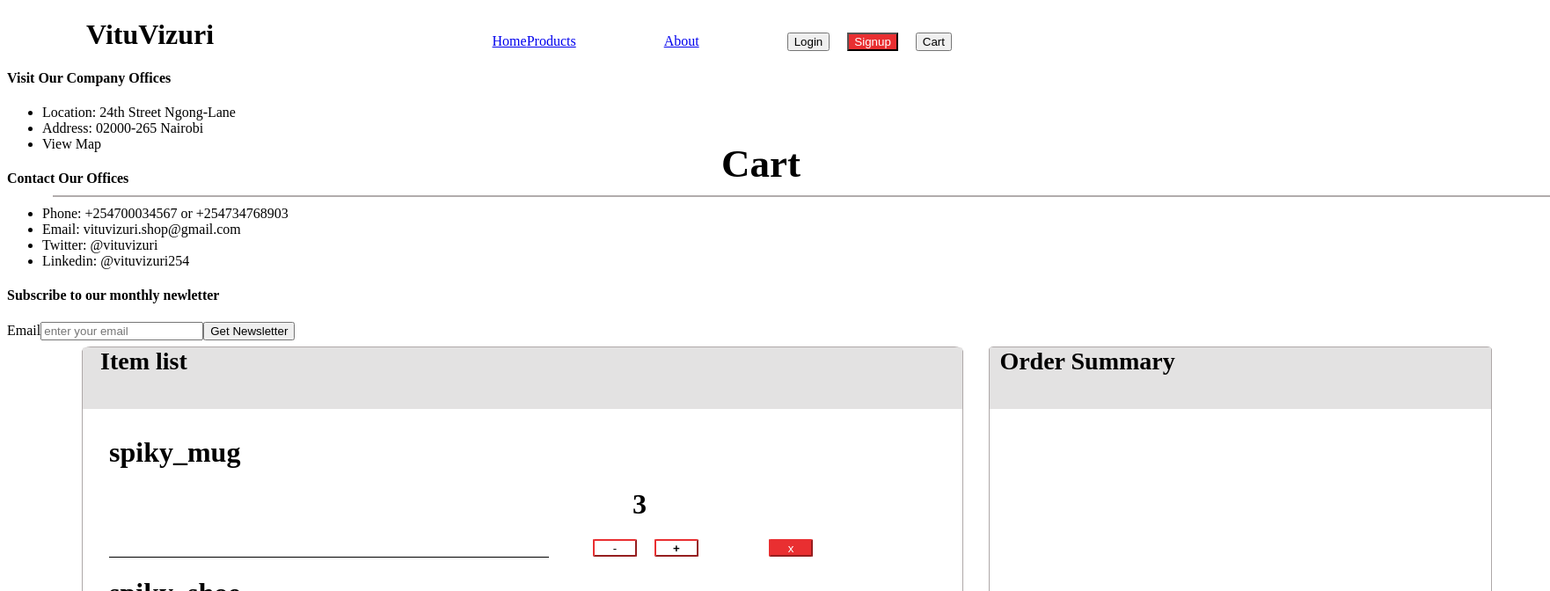
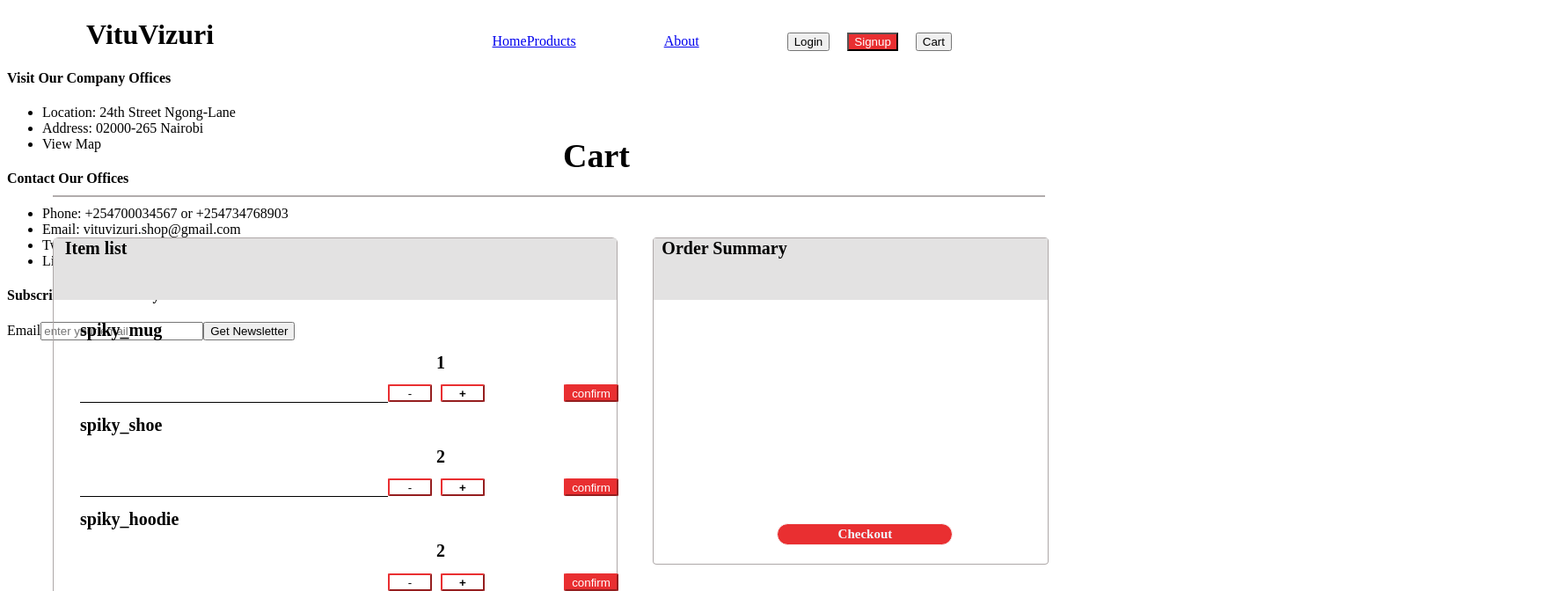
Before and after one commit to Monica-Macharia/vitu, a React (Create React App) app in the folder client/: page /Cart in a window 1280 px wide. Shown: the top 672 px of the page at 88% size, 1762 px wide, since content can reach past the window. Built offline with nearby package versions, Linux system fonts and the light colour scheme.

Commit message:
Style Cart component

```diff
--- a/client/src/Cart.css
+++ b/client/src/Cart.css
@@ -1,9 +1,9 @@
 .purchasesholder {
     position: absolute;
-    width: 1000px;
+    width: 50%;
     height: 70%;
-    left: 93px;
-    top: 394px;
+    left: 60px;
+    top: 270px;
     stroke: rgb(109, 106, 106);
     border: 1px solid rgb(174, 168, 168);
     border-radius: 1%;
@@ -12,10 +12,10 @@
 
 .purchasessummary {
     position: absolute;
-    width: 570px;
+    width: 35%;
     height: 370px;
-    left: 1124px;
-    top: 394px;
+    left: 58%;
+    top: 270px;
     border: 1px solid rgb(174, 168, 168);
     border-radius: 1%;
     font-family: bs-font-sans-serif;
@@ -23,16 +23,16 @@
 
 .checkout-button {
 position: absolute;
-width: 304px;
-height: 40px;
-left: 130px;
+width: 200px;
+height: 25px;
+left: 140px;
 top: 324px;
 background: #E92F31;
 border-radius: 20px;
 border: 1px solid rgb(248, 244, 244);
 color: aliceblue;
 font-family: bs-font-sans-serif;
-font-size: 20px;
+font-size: 15px;
 }
 
 button:hover {
@@ -41,14 +41,14 @@ button:hover {
 
 #summary-header {
     font-family: bs-font-sans-serif;
-    font-size: 28px;
+    font-size: 20px;
     text-align: center;
     padding: 2%;
 }
 
 .header-separator {
     position: absolute;
-    width: 1700px;
+    width: 88%;
     height: 0px;
     left: 60px;
     top: 222px;
@@ -57,10 +57,10 @@ button:hover {
 
 .cart-title {
     position: absolute;
-    left: 820px;
+    left: 50%;
     top: 130px;
     font-family: bs-font-sans-serif;
-    font-size: 45px;
+    font-size: 38px;
 }
 
 .grey-topbar {
--- a/client/src/Cart.js
+++ b/client/src/Cart.js
@@ -15,7 +15,7 @@ export default function Cart() {
     let dummy_data = [
         {
         "product_name":"spiky_mug",
-        "quantity": 3,
+        "quantity": 1,
         "product_id": 2,
         "user_id": 10
     },
--- a/client/src/CartItems.css
+++ b/client/src/CartItems.css
@@ -1,6 +1,6 @@
 .button-reduce {
     position: relative;
-    left: 500px;
+    left: 300px;
     color: black;
     background-color: white;
     border-color: #E92F31;
@@ -12,7 +12,7 @@
 
 .button-add {
     position: relative;
-    left: 620px;
+    left: 410px;
     color: black;
     background-color: white;
     border-color: #E92F31;
@@ -21,21 +21,33 @@
     border-radius: 5%;
 }
 
-.button-delete {
+.button-confirm-green {
     position: relative;
-    left: 650px;
+    left: 450px;
     color: white;
-    background-color: #E92F31;
+    background-color:green;
+    border-color: green;
+    height: 20px;
+    width: 75px;
+    border-radius: 5%;
+
+}
+
+.button-confirm-red {
+    position: relative;
+    left: 450px;
+    color: white;
+    background-color:#E92F31;
     border-color: #E92F31;
     height: 20px;
-    width: 50px;
+    width: 62px;
     border-radius: 5%;
 
 }
 
 .item-line {
-    position: relative;
-    width: 800px;
+    position: absolute;
+    width: 200px;
     height: 0px;
     /* left: 60px;*/
     /* top: 2%;  */
@@ -44,11 +56,18 @@
 
 .item-card {
     border-bottom: 1px solid black ;
-    width: 500px;
+    width: 350px;
 
 }
 
 .quantity-count {
     position: relative;
-    left: 595px;
+    left: 405px;
+    font-size: 20px;
+    font-family: bs-font-sans-serif;
 }
+
+.item-title {
+    font-size: 20px;
+    font-family: bs-font-sans-serif;
+}
--- a/client/src/CartItems.js
+++ b/client/src/CartItems.js
@@ -3,6 +3,7 @@ import "./CartItems.css"
 
 function CartItem({ item }) {
     const [addQ, setAddQ] = useState(item.quantity)
+    const [onConfirm, setOnconfirm] = useState(false)
     function handleAdd(){
         setAddQ(() => addQ + 1)
     }
@@ -14,16 +15,17 @@ function CartItem({ item }) {
             setAddQ(1)
         }
     }
-
+    const confirmColor = onConfirm? "button-confirm-green":"button-confirm-red"
     function handleDelete() {
+        setOnconfirm(!onConfirm)
     }
     return (
         <div className="item-card">
-            <h1>{item.product_name}</h1>
+            <h1 className="item-title">{item.product_name}</h1>
             <h1 className="quantity-count">{addQ}</h1>
             <button className="button-add" onClick={handleAdd}><strong>+</strong></button>
             <button className="button-reduce" onClick={handleReduce}>-</button>
-            <button className="button-delete" onClick={handleDelete} >x</button>
+            <button className={confirmColor} onClick={handleDelete} >{onConfirm? "confirmed!":"confirm"}</button>
             {/* <div>
                 <div className="item-line"></div>
             </div> */}
```
